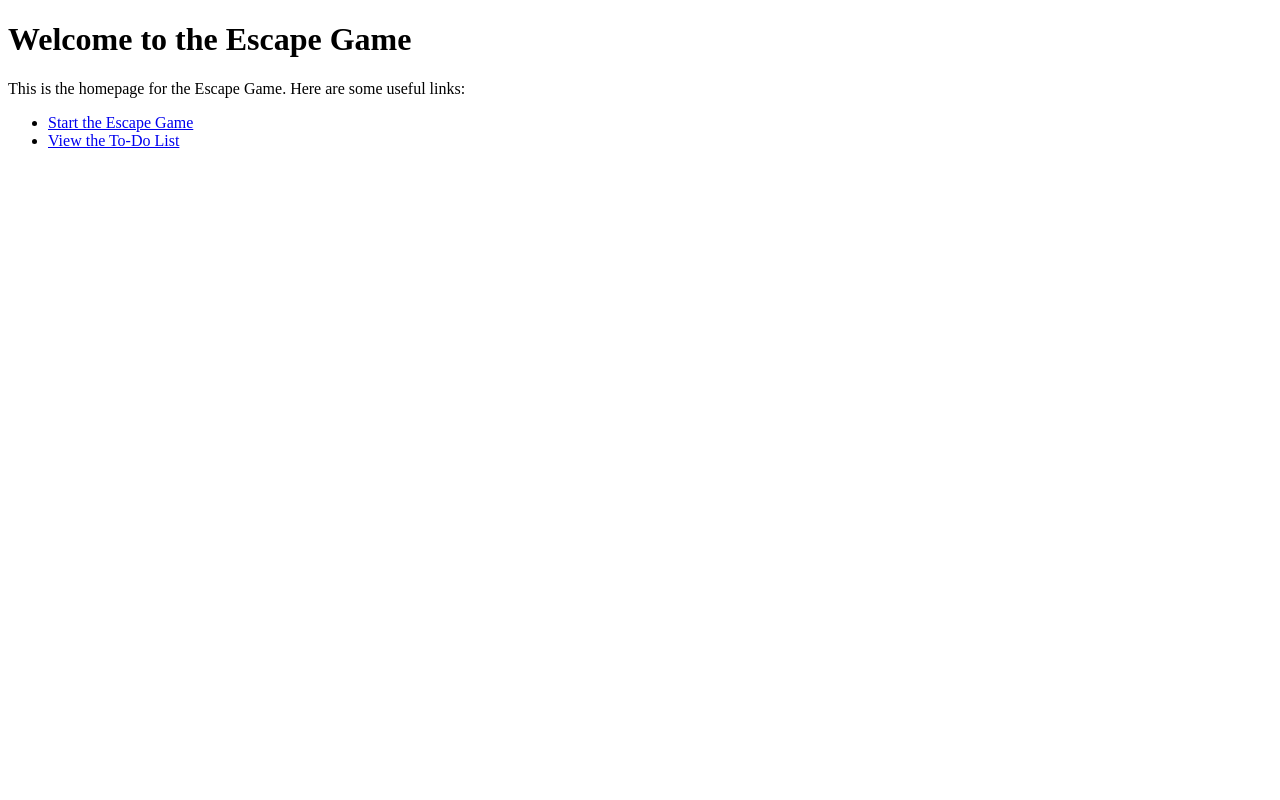
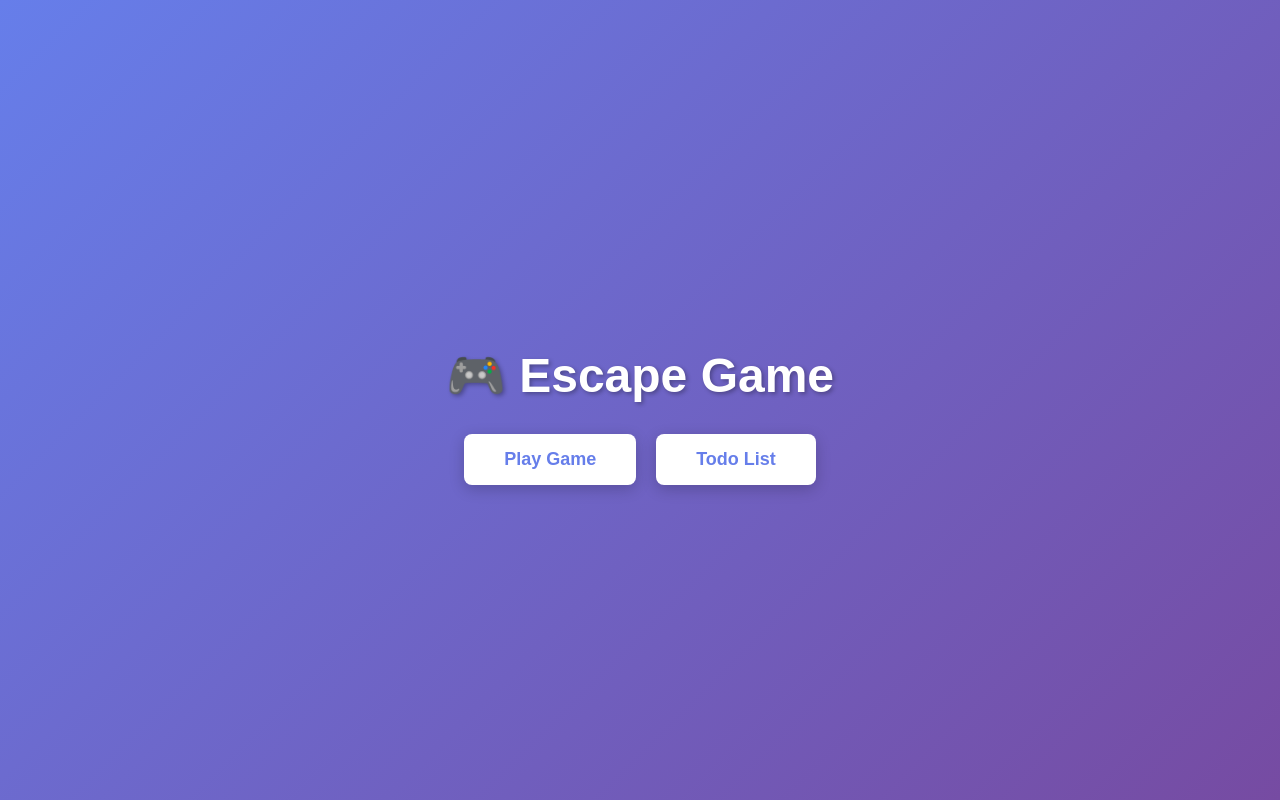
Before and after one commit to geffroyjennifer145-web/Escape-game, a plain HTML site: page index.html in a window 1280 px wide. Drawn offline with Linux system fonts and the light colour scheme.

Commit message:
Update index.html with new content

```diff
--- a/index.html
+++ b/index.html
@@ -4,13 +4,52 @@
     <meta charset="UTF-8">
     <meta name="viewport" content="width=device-width, initial-scale=1.0">
     <title>Escape Game - Home</title>
+    <style>
+        body {
+            font-family: Arial, sans-serif;
+            background: linear-gradient(135deg, #667eea 0%, #764ba2 100%);
+            margin: 0;
+            padding: 0;
+            min-height: 100vh;
+            display: flex;
+            flex-direction: column;
+            justify-content: center;
+            align-items: center;
+            color: white;
+        }
+        h1 {
+            font-size: 3em;
+            margin-bottom: 30px;
+            text-shadow: 2px 2px 4px rgba(0,0,0,0.3);
+        }
+        .button-container {
+            display: flex;
+            gap: 20px;
+            flex-wrap: wrap;
+            justify-content: center;
+        }
+        a.button {
+            padding: 15px 40px;
+            font-size: 18px;
+            background-color: #fff;
+            color: #667eea;
+            text-decoration: none;
+            border-radius: 8px;
+            transition: 0.3s;
+            font-weight: bold;
+            box-shadow: 0 4px 15px rgba(0,0,0,0.2);
+        }
+        a.button:hover {
+            background-color: #f0f0f0;
+            transform: translateY(-3px);
+        }
+    </style>
 </head>
 <body>
-    <h1>Welcome to the Escape Game</h1>
-    <p>This is the homepage for the Escape Game. Here are some useful links:</p>
-    <ul>
-        <li><a href="EscapeGame.html">Start the Escape Game</a></li>
-        <li><a href="todo-list.html">View the To-Do List</a></li>
-    </ul>
+    <h1>🎮 Escape Game</h1>
+    <div class="button-container">
+        <a href="EscapeGame.html" class="button">Play Game</a>
+        <a href="todo-list.html" class="button">Todo List</a>
+    </div>
 </body>
 </html>
```
